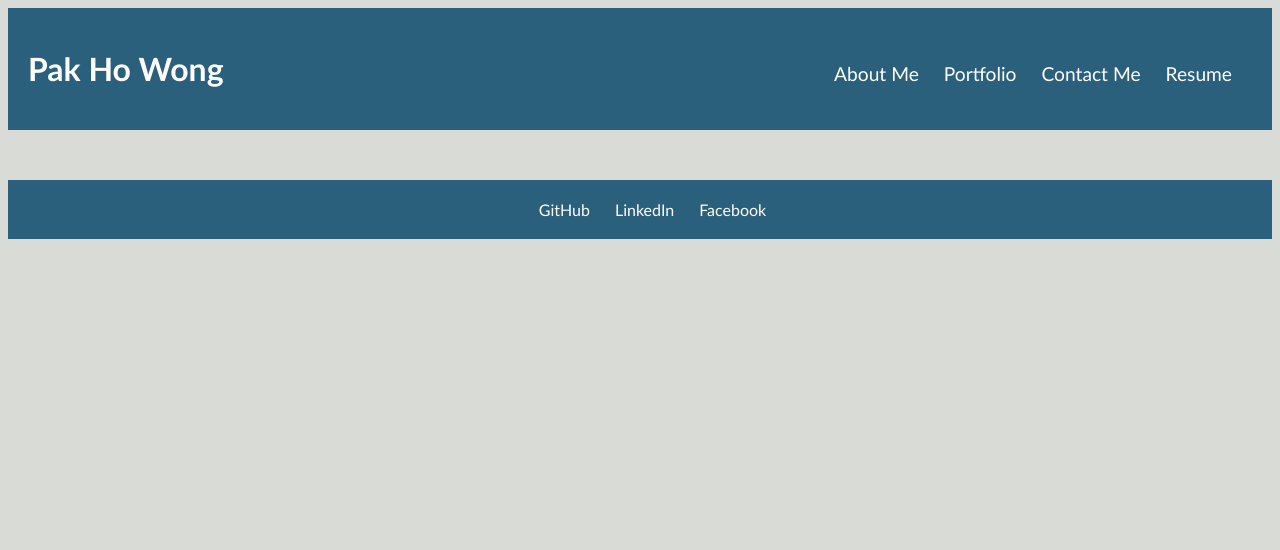
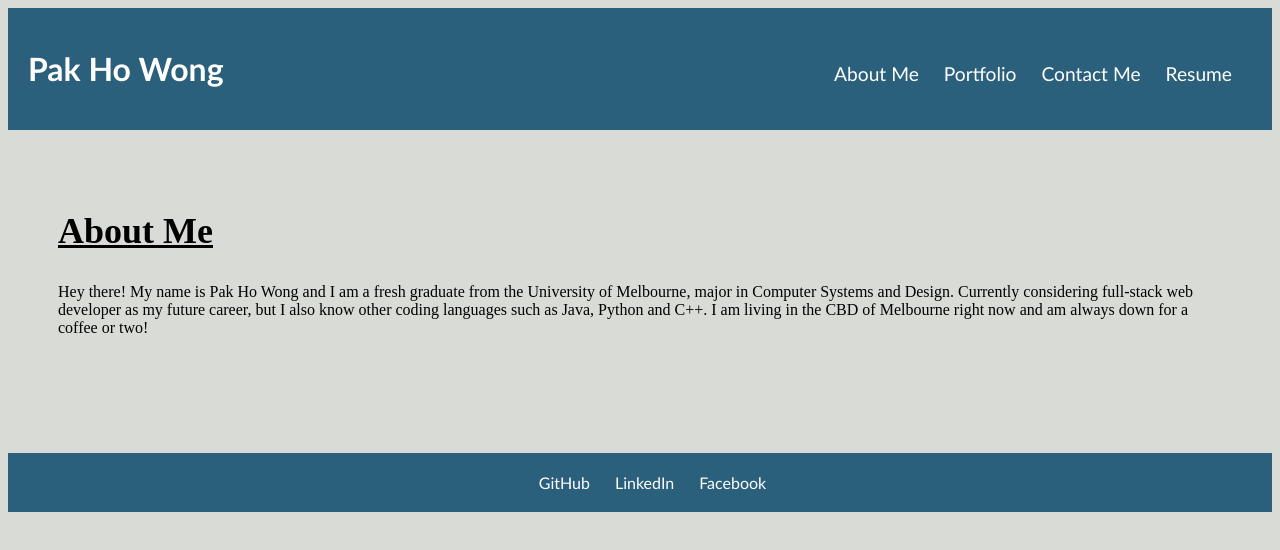
Before and after one commit to wongpakho814/module-20-challenge-React-Portfolio, a React (Create React App) app: page / in a window 1280 px wide. Shown: the top 550 px of the page. Built offline with nearby package versions, Linux system fonts and the light colour scheme.

Commit message:
Implemented About.js

```diff
--- a/src/components/pages/About.js
+++ b/src/components/pages/About.js
@@ -1,7 +1,18 @@
 import React from "react";
 
 function About() {
-  return <></>;
+  return (
+    <section id="about-me">
+      <h2>About Me</h2>
+      <p>
+        Hey there! My name is Pak Ho Wong and I am a fresh graduate from the
+        University of Melbourne, major in Computer Systems and Design. Currently
+        considering full-stack web developer as my future career, but I also
+        know other coding languages such as Java, Python and C++. I am living in
+        the CBD of Melbourne right now and am always down for a coffee or two!
+      </p>
+    </section>
+  );
 }
 
 export default About;
```
